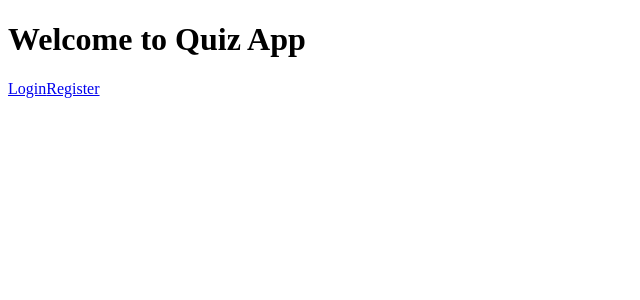
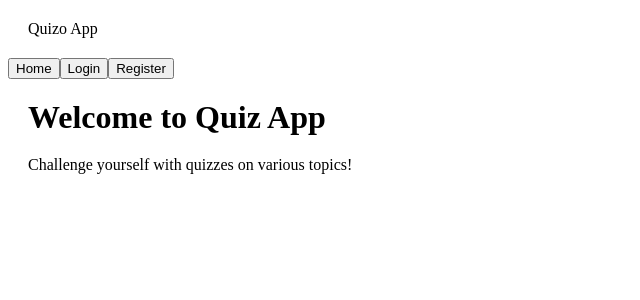
Before and after one commit to nusratalam123/quiz-app-frontend, a Next.js app: page / in a window 1280 px wide. Shown: the top 300 px of the page, without its empty margins (0-640 px from the left). Built offline with nearby package versions, Linux system fonts and the light colour scheme.

Commit message:
update nav bar and home page code

```diff
--- a/pages/index.tsx
+++ b/pages/index.tsx
@@ -1,17 +1,23 @@
 import Link from "next/link";
+import Navbar from "../component/Navbar";
+import Banner from "../component/Banner";
 
 const Home = () => {
   return (
-    <div>
-      <h1>Welcome to Quiz App</h1>
-      <nav>
-        <Link href="/login">
-          Login
-        </Link>
-        <Link href="/register">
-          Register
-        </Link>
-      </nav>
+    // <div>
+    //   <nav>
+    //     <Link href="/login">Login</Link>
+    //     <Link href="/register">Register</Link>
+    //   </nav>
+    //   <h1>Welcome to Quiz App</h1>
+    // </div>
+
+    <div className="container">
+      <Navbar />
+      <div className="hero">
+        <Banner />
+      </div>
+      {/* Other content of the homepage */}
     </div>
   );
 };
```
Also changed, not shown: component/Navbar.tsx (line endings or trailing spaces).
